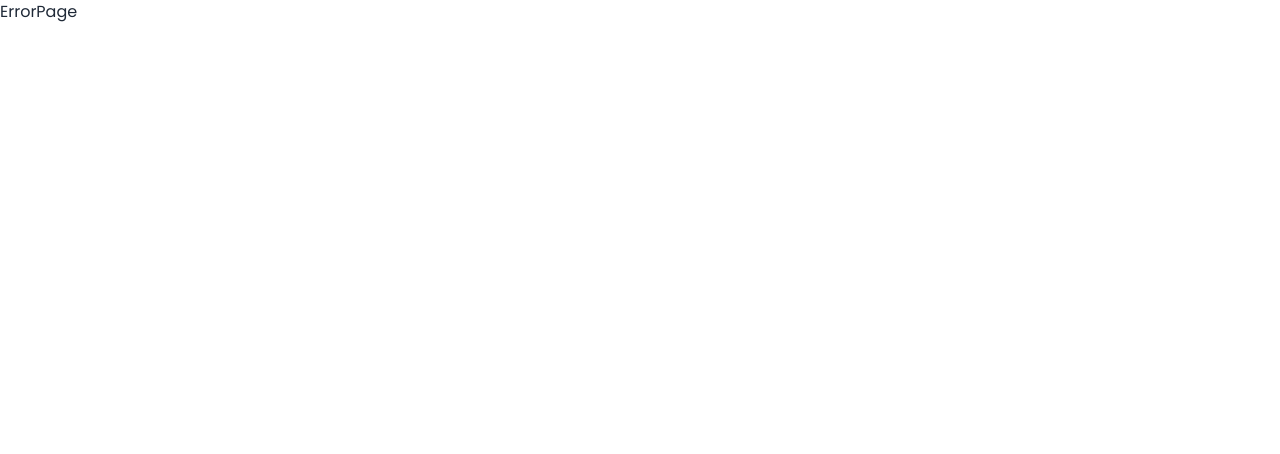
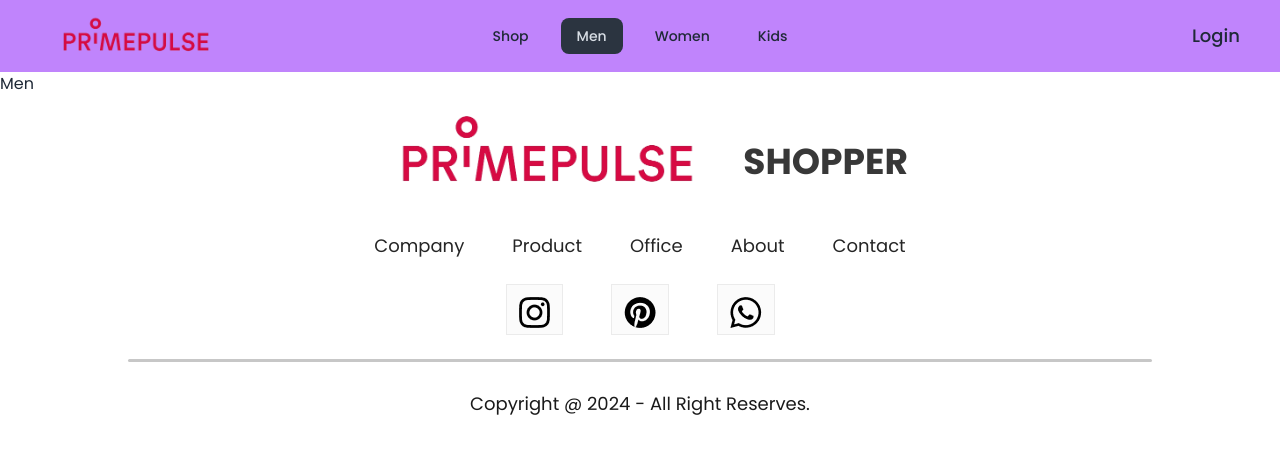
Before and after one commit to MIRNOMAN/PrimePulse-clothing-brand-client, a React (Vite) app: page /men in a window 1280 px wide. Before the commit this address had no page. Shown: the top 454 px of the page. Built offline with nearby package versions, Linux system fonts and the light colour scheme.

Commit message:
create a footer section

```diff
--- /dev/null
+++ b/src/Pages/Kids/Kids.jsx
@@ -0,0 +1,9 @@
+
+
+const Kids = () => {
+  return (
+    <div>Kids</div>
+  )
+}
+
+export default Kids
--- /dev/null
+++ b/src/Pages/Men/Men.jsx
@@ -0,0 +1,9 @@
+
+
+const Men = () => {
+  return (
+    <div>Men</div>
+  )
+}
+
+export default Men
--- /dev/null
+++ b/src/Pages/Women/Women.jsx
@@ -0,0 +1,9 @@
+
+
+const Women = () => {
+  return (
+    <div>Women</div>
+  )
+}
+
+export default Women
--- a/src/Share/Footer/Footer.jsx
+++ b/src/Share/Footer/Footer.jsx
@@ -1,9 +1,38 @@
+import footer_logo from "../../Images/logo (2).png"
+import instagram_icon from "../../Images/instagram_icon.png"
+import pintexter_icon from "../../Images/pintester_icon.png"
+import whatsApp_icon from "../../Images/whatsapp_icon.png"
 
 
 const Footer = () => {
   return (
-    <div className="">
-
+    <div className="flex flex-col justify-center items-center gap-6">
+       <div className="flex items-center justify-center gap-5">
+        <img className="h-28" src={footer_logo} alt="" />
+        <p className="text-[#383838] mt-5 text-4xl font-bold">SHOPPER</p>
+       </div>
+       <ul className="flex list-none gap-12 text-[#252525] text-lg">
+         <li className="cursor-pointer">Company</li>
+         <li className="cursor-pointer">Product</li>
+         <li className="cursor-pointer"> Office</li>
+         <li className="cursor-pointer">About</li>
+         <li className="cursor-pointer">Contact</li>
+       </ul>
+       <div className="flex gap-12">
+        <div className="p-3 pb-[6px] bg-[#fbfbfb] footer-container">
+          <img src={instagram_icon} alt="" />
+        </div>
+        <div className="p-3 pb-[6px] bg-[#fbfbfb] footer-container">
+          <img src={pintexter_icon} alt="" />
+        </div>
+        <div className="p-3 pb-[6px] bg-[#fbfbfb] footer-container">
+          <img src={whatsApp_icon} alt="" />
+        </div>
+       </div>
+       <div className="flex flex-col items-center gap-7 w-[100%] mb-[30px] text-[#1a1a1a] text-lg">
+        <hr className="w-[80%] border-none rounded-lg h-[3px] bg-[#c7c7c7]" />
+        <p>Copyright @ 2024 - All Right Reserves.</p>
+       </div>
     </div>
   )
 }
--- a/src/index.css
+++ b/src/index.css
@@ -32,3 +32,6 @@ transition: 0.6s;
     background: linear-gradient(180deg, #fde1ff 0%, #e1ffea22 60%);
     gap: 30px;
 }
+.footer-container{
+    border: 1px solid #ebebeb;
+}
```
Also changed, not shown: src/Routes/Route.jsx (+15 -0 lines).
